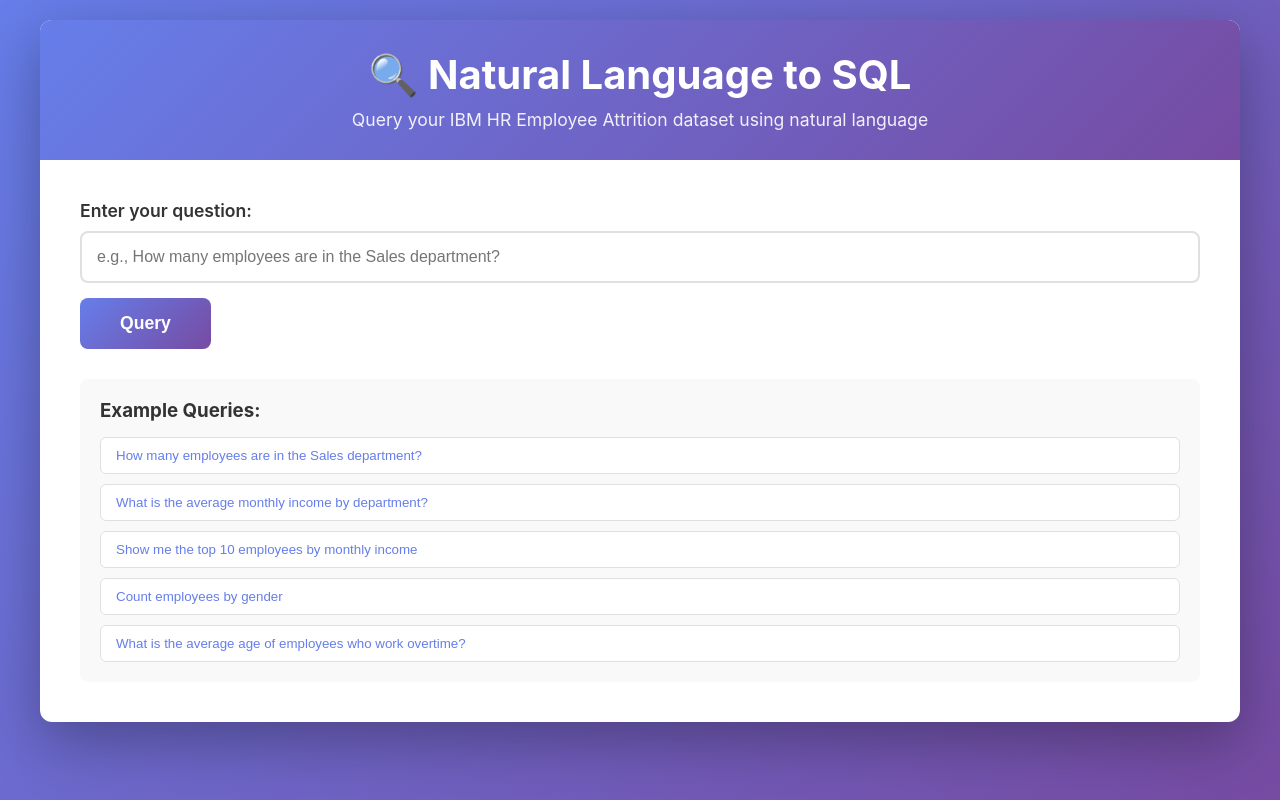
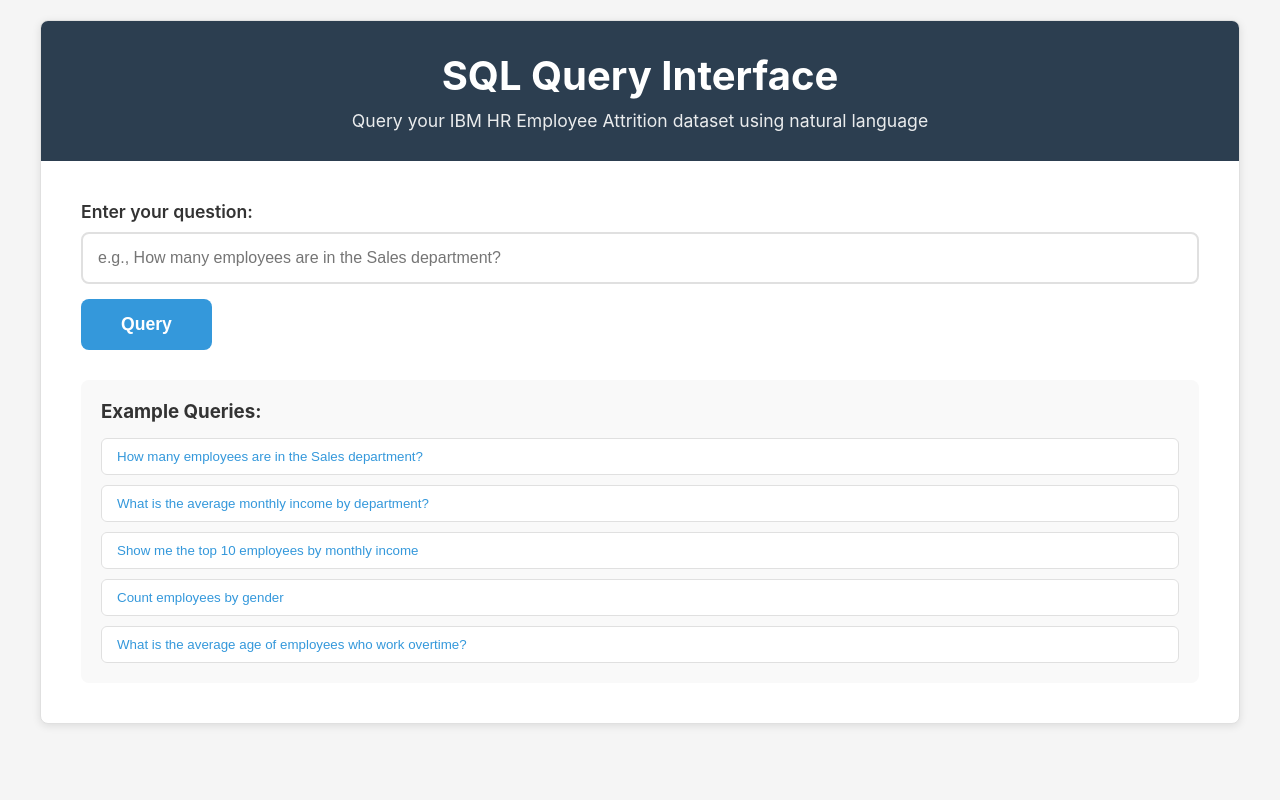
Before and after one commit to MittelmanDaniel/raindrop-take-home, a plain HTML site: page index.html in a window 1280 px wide. Drawn offline with Linux system fonts and the light colour scheme.

Commit message:
made page not purple

```diff
--- a/index.html
+++ b/index.html
@@ -13,7 +13,7 @@
 
         body {
             font-family: -apple-system, BlinkMacSystemFont, 'Segoe UI', Roboto, Oxygen, Ubuntu, Cantarell, sans-serif;
-            background: linear-gradient(135deg, #667eea 0%, #764ba2 100%);
+            background: #f5f5f5;
             min-height: 100vh;
             padding: 20px;
         }
@@ -22,13 +22,14 @@
             max-width: 1200px;
             margin: 0 auto;
             background: white;
-            border-radius: 12px;
-            box-shadow: 0 20px 60px rgba(0, 0, 0, 0.3);
+            border-radius: 8px;
+            box-shadow: 0 2px 8px rgba(0, 0, 0, 0.1);
             overflow: hidden;
+            border: 1px solid #e0e0e0;
         }
 
         .header {
-            background: linear-gradient(135deg, #667eea 0%, #764ba2 100%);
+            background: #2c3e50;
             color: white;
             padding: 30px;
             text-align: center;
@@ -71,11 +72,11 @@
 
         .query-input:focus {
             outline: none;
-            border-color: #667eea;
+            border-color: #3498db;
         }
 
         .submit-btn {
-            background: linear-gradient(135deg, #667eea 0%, #764ba2 100%);
+            background: #3498db;
             color: white;
             border: none;
             padding: 15px 40px;
@@ -83,13 +84,12 @@
             border-radius: 8px;
             cursor: pointer;
             margin-top: 15px;
-            transition: transform 0.2s, box-shadow 0.2s;
+            transition: background-color 0.2s;
             font-weight: 600;
         }
 
         .submit-btn:hover {
-            transform: translateY(-2px);
-            box-shadow: 0 5px 15px rgba(102, 126, 234, 0.4);
+            background: #2980b9;
         }
 
         .submit-btn:active {
@@ -105,7 +105,7 @@
         .loading {
             text-align: center;
             padding: 20px;
-            color: #667eea;
+            color: #3498db;
             font-weight: 600;
         }
 
@@ -125,13 +125,13 @@
             padding: 15px;
             border-radius: 8px;
             margin-bottom: 20px;
-            border-left: 4px solid #667eea;
+            border-left: 4px solid #3498db;
             font-family: 'Courier New', monospace;
             word-break: break-all;
         }
 
         .sql-display strong {
-            color: #667eea;
+            color: #2c3e50;
             display: block;
             margin-bottom: 8px;
         }
@@ -181,7 +181,7 @@
 
         .stat-card strong {
             display: block;
-            color: #667eea;
+            color: #2c3e50;
             margin-bottom: 5px;
         }
 
@@ -211,19 +211,19 @@
             cursor: pointer;
             text-align: left;
             transition: all 0.2s;
-            color: #667eea;
+            color: #3498db;
         }
 
         .example-btn:hover {
-            border-color: #667eea;
-            background: #f0f4ff;
+            border-color: #3498db;
+            background: #ecf0f1;
         }
     </style>
 </head>
 <body>
     <div class="container">
         <div class="header">
-            <h1>🔍 Natural Language to SQL</h1>
+            <h1>SQL Query Interface</h1>
             <p>Query your IBM HR Employee Attrition dataset using natural language</p>
         </div>
 
```
